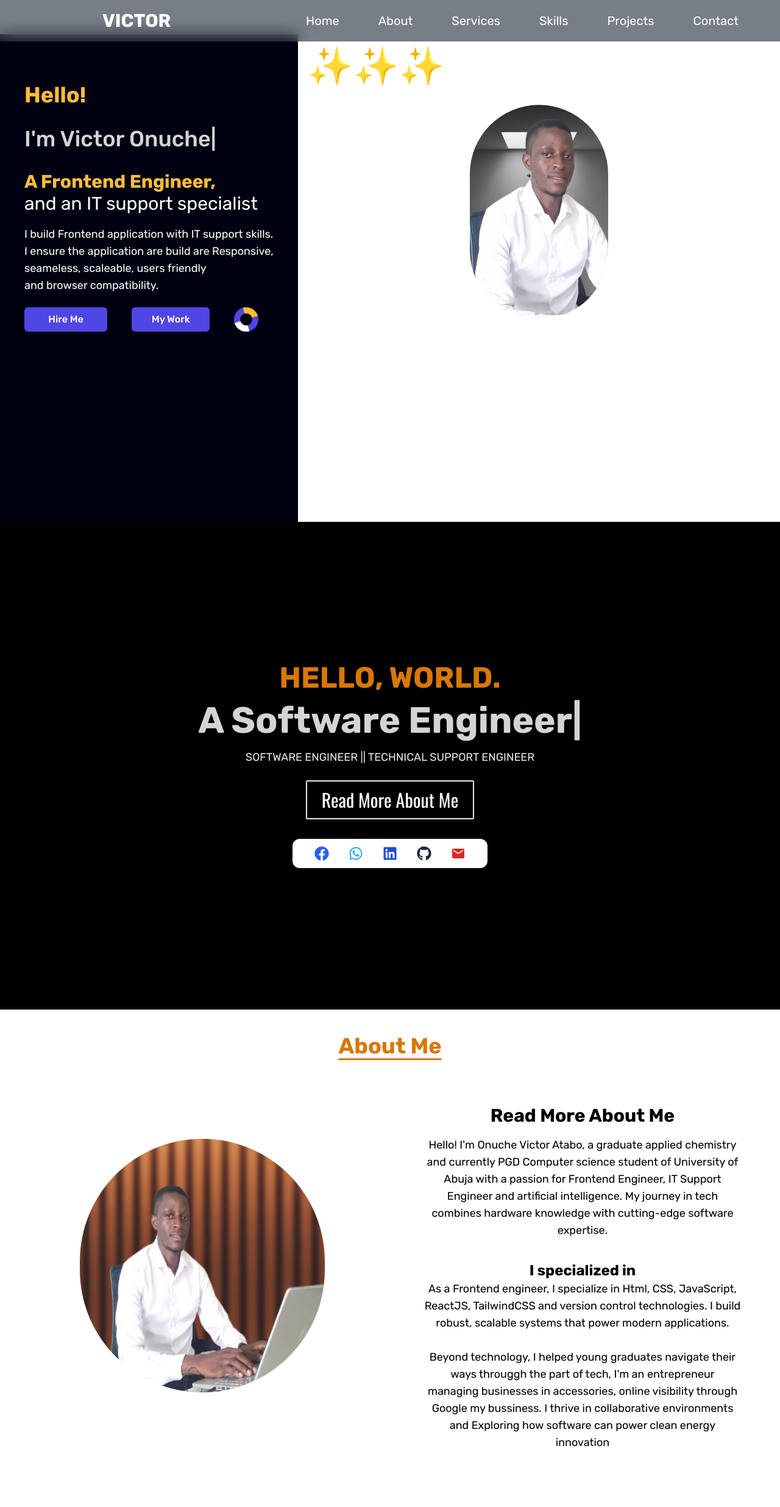
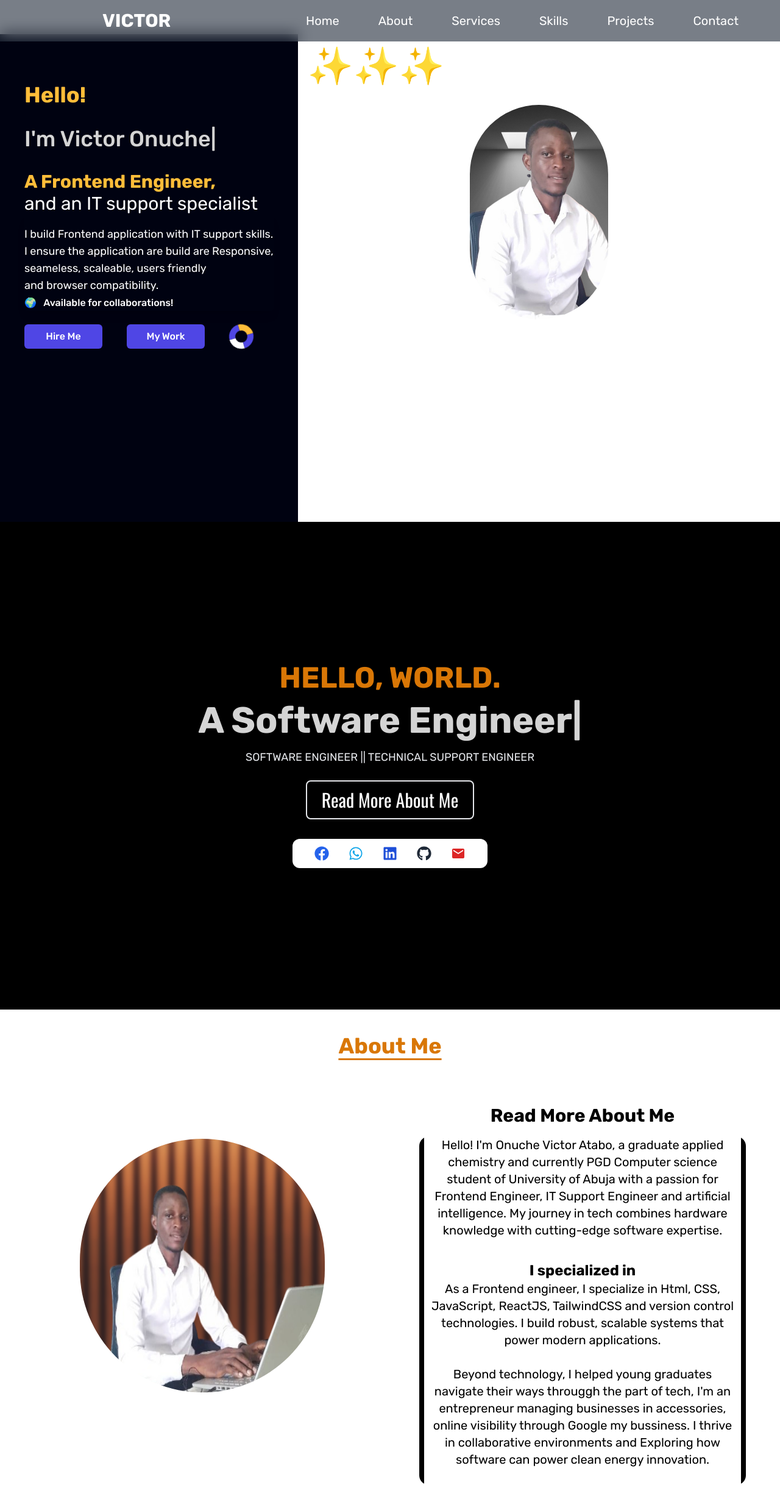
Before and after one commit to Atabo2023/My-portfolio-websites-, a React (Vite) app: page / in a window 1280 px wide. Shown: the top 2472 px of the page at 61% size. Built offline with nearby package versions, Linux system fonts and the light colour scheme; grey boxes are pictures that could not be loaded.

Commit message:
impplimented download CV button

```diff
--- a/src/About.jsx
+++ b/src/About.jsx
@@ -31,27 +31,30 @@ const About = () => {
                 />
               </div>
 
+
               <div className="flex-1 p-2 rounded-xl">
-                <span className="flex justify-center gap-2 font-rubik text-3xl font-semibold mt-16">
+                <span className="flex justify-center gap-2 font-rubik text-3xl font-semibold mt-16 mb-4">
                   Read More About Me
                 </span>{" "}
                 {/* <Social /> */}
-                <p
-                  className="justify-center items-start text-lg mt-4 font-rubik text-centern px-2 font-normal
+                {/* <div></div> */}
+                <div
+                  className="bg-black text-white rounded-2xl  w-fit justify-center items-start text-xl font-rubik px-2
                text-center place-content-center max-w-2xl"
                 >
+                  <div className="h-5/6 w-fit bg-white px-2 text-black justify-center">
                     {/* I am a passionate Engineer with specialiation in Frontend and
                   Technical Support Engineer. I'm I know for technical problem
                   solving and passionate about solving real-world problems with
                   modern technology. */}
 
                     <p>
-                    Hello! I'm Onuche Victor Atabo, a graduate applied chemistry
-                    and currently PGD Computer science student of University of
-                    Abuja with a passion for Frontend Engineer, IT Support
-                    Engineer and artificial intelligence. My journey in tech
-                    combines hardware knowledge with cutting-edge software
-                    expertise.
+                      Hello! I'm Onuche Victor Atabo, a graduate applied
+                      chemistry and currently PGD Computer science student of
+                      University of Abuja with a passion for Frontend Engineer,
+                      IT Support Engineer and artificial intelligence. My
+                      journey in tech combines hardware knowledge with
+                      cutting-edge software expertise.
                     </p>
                     <br></br>
                     <p className="justify-center font-bold text-2xl items-start font-rubik text-center pt-2 place-content-center">
@@ -66,13 +69,15 @@ const About = () => {
                     <br></br>
                     <p>
                       Beyond technology, I helped young graduates navigate their
-                    ways througgh the part of tech, I'm an entrepreneur managing
-                    businesses in accessories, online visibility through Google
-                    my bussiness. I thrive in collaborative environments and
-                    Exploring how software can power clean energy innovation
+                      ways througgh the part of tech, I'm an entrepreneur
+                      managing businesses in accessories, online visibility
+                      through Google my bussiness. I thrive in collaborative
+                      environments and Exploring how software can power clean
+                      energy innovation.
                     </p>
                     <br></br>
-                </p>
+                  </div>
+                </div>
                 {/* <p className="justify-center text-xl items-start font-rubik text-center pt-2 place-content-center">
                   I specialize in:
                   <ul> */}
--- a/src/About1.jsx
+++ b/src/About1.jsx
@@ -16,7 +16,7 @@ const About1 = () => {
         <div className="font-rubik text-5xl font-bold text-white mb-4">
           <TypeAnimation
             sequence={[
-              "I am Victor Onuche",
+              "I'm Victor Onuche",
               1000,
               "A Software Engineer",
               1000,
@@ -35,7 +35,7 @@ const About1 = () => {
         <div className="flex flex-col sm:flex-row gap-4 justify-center">
           <a
             href="#about"
-            className="px-6 py-3 p-6 border-2 text-white font-normal text-3xl rounded-sm shadow hover:bg-white hover:text-black transition"
+            className="px-6 py-3 p-6 border-2 text-white font-normal text-3xl rounded-lg shadow hover:bg-white hover:text-black transition"
           >
             Read More About Me
           </a>
--- a/src/Contactpage.jsx
+++ b/src/Contactpage.jsx
@@ -2,7 +2,6 @@ import React, { useState } from "react";
 import emailjs from "emailjs-com";
 import { FaWhatsapp, FaLinkedin, FaGithub } from "react-icons/fa";
 import { Download } from "lucide-react";
-import Onuche_resume from "../src/Images/Onuche_resume.pdf";
 import { MdEmail } from "react-icons/md";
 
 const Contactpage = () => {
@@ -42,10 +41,9 @@ const Contactpage = () => {
 
   return (
     <form
-      id="contact"
+      id="Contactpage"
       onSubmit={sendEmail}
       className="flex gap-12 m-10 w-full bg-black max-w-6xl mx-auto drop-shadow-xl rounded-2xl py-10 px-6"
-      // className="flex flex-col gap-4 w-full max-w-md mx-auto bg-white p-6 rounded-xl shadow-md"
     >
       <div className="flex-1 p-4 rounded-xl">
         <h2 className="font-montserrat font-bold text-5xl text-[#ffbd39]">
@@ -69,14 +67,6 @@ const Contactpage = () => {
             </a>
           </div>
 
-          {/* <a
-            href="https://web.whatsapp.com/"
-            target="_blank"
-            rel="noopener noreferrer"
-            className="text-sky-500 hover:text-sky-700 transition-colors duration-300 text-2xl"
-          >
-            <FaWhatsapp />
-          </a> */}
           <div className="flex gap-4">
             <FaLinkedin className="text-blue-700 mt-2 cursor-pointer" />
             <a
@@ -89,14 +79,6 @@ const Contactpage = () => {
             </a>
           </div>
 
-          {/* <a
-            href="https://www.linkedin.com/in/onuche-atabo-08a229229/"
-            target="_blank"
-            rel="noopener noreferrer"
-            className="text-blue-700 hover:text-blue-900 transition-colors duration-300 text-2xl"
-          >
-            <FaLinkedin />
-          </a> */}
           <div className="flex gap-4">
             <FaGithub className=" text-gray-800 mt-1 cursor-pointer" />
             <a
@@ -107,14 +89,6 @@ const Contactpage = () => {
               GitHub
             </a>
           </div>
-          {/* <a
-            href="https://github.com/"
-            target="_blank"
-            rel="noopener noreferrer"
-            className="text-gray-800 hover:text-black transition-colors duration-300 text-2xl"
-          >
-            <FaGithub />
-          </a> */}
 
           <div className="flex gap-4 ">
             <MdEmail className="text-red-600 mt-1 cursor-pointer" />
@@ -125,46 +99,24 @@ const Contactpage = () => {
               Gmail
             </a>
           </div>
-
-          {/* <a
-            href="mailto:onuchevictoratabo2020@gmail.com"
-            className="text-red-600 hover:text-red-800 transition-colors duration-300 text-2xl"
-          >
-            <MdEmail />
-          </a> */}
-          {/* <a
-            href="mailto:onuchevictoratabo2020@gmail.com"
-            className="text-red-600 hover:text-red-800 transition-colors duration-300 text-2xl"
-          >
-            <MdEmail />
-          </a> */}
         </div>
 
         <a
           href="/Onuche_resume.pdf"
-          download="Onuche_resume.pdf"
-          rel="noopener noreferrer"
-          className="flex items-center gap-2 mt-10 w-40 bg-blue-600 text-white px-2 py-2 rounded-lg shadow-md hover:bg-blue-700 transition-colors duration-300"
+          // download="Onuche_resume.pdf"
+          target="_blank"
+          rel="_noopener noreferrer"
+          className="flex items-center gap-2 mt-10 w-48 bg-blue-600 text-white px-2 py-2 rounded-lg shadow-md hover:bg-blue-700 transition-colors duration-300"
         >
           <Download className="w-5 h-5" />
           Download Resume
         </a>
-
-        {/* <button className="flex flex-col sm:flex-row gap-4 mt-12 justify-center">
-          <a
-            href="#about"
-            className="px-4 py-3 p-4 border-1 font-rubik text-white bg-blue-700 font-normal text-xl rounded-lg shadow hover:bg-white hover:text-black transition-colors duration-300"
-          >
-            Download My CV
-          </a>
-        </button> */}
       </div>
       <div className="flex-1 flex-col bg-white p-8 gap-8 rounded-xl">
         {" "}
         <h2 className="text-2xl font-bold text-center font-rubik text-black mb-6">
           Get In Touch
         </h2>
-        {/* <h2 className="text-xl font-bold text-center">Get In Touch</h2> */}
         <input
           type="text"
           name="name"
--- a/src/Hero.jsx
+++ b/src/Hero.jsx
@@ -41,29 +41,26 @@ const Hero = () => {
               I build Frontend application with IT support skills. <br></br> I
               ensure the application are build are Responsive, <br></br>{" "}
               seameless, scaleable, users friendly <br></br>and browser
-              compatibility.
+              compatibility. <br></br>
+              <span className="text-lg text-white sm:text-base font-medium">
+                <span className="pr-2">🌍</span> Available for collaborations!
+              </span>
             </motion.div>
           </p>
           <div className="flex gap-10">
-            <button
-              href="#contact"
-              className="text-base mt-6 text-white p-2 rounded-md w-4/12 font-rubik hover:bg-purple-500  bg-indigo-600 font-medium"
-            >
-              Hire Me
-            </button>
+            <a href="#Contactpage">
+              <button className="text-base mt-6 text-white p-2 rounded-md w-32 font-rubik hover:bg-purple-500  bg-indigo-600 font-medium">
+                Hire Me
+              </button>
+            </a>
 
-            <a
-              href="https://github.com/Atabo2023"
-              target="_blank"
-              rel="noopener noreferrer"
-            >
-              <button className="text-base mt-6 text-white p-2 rounded-md w-32 font-rubik hover:bg-[#ffbd39]  hover:text-[#000211] bg-indigo-600 font-medium">
+            <a href="#Contactpage" target="_blank" rel="noopener noreferrer">
+              <button className="text-base mt-6 text-white p-2 rounded-md w-32 font-rubik hover:bg-indigo-500  hover:text-white bg-indigo-600 font-medium">
                 My Work
               </button>
             </a>
-            <div className="items-center justify-center align-bottom mt-6">
-              <div className="w-10 h-10 border-[10px] border-indigo-600  border-t-[#ffbd39] border-b-white rounded-full animate-spin"></div>
-            </div>
+
+            <div className="w-10 h-10 border-[10px] mt-6 border-indigo-600  border-t-[#ffbd39] border-b-white rounded-full animate-spin"></div>
           </div>
         </div>
         {/* <div></div> */}
@@ -107,19 +104,11 @@ const Hero = () => {
             </div>
             {/* <div className="flex justify-between"></div> */}
           </div>
-          {/* <p className="text-4xl text-white">
-            This is the second column content.
-          </p> */}
+
         </div>
       </div>
 
-      {/* <div className="flex md:flex-row w-full h-screen bg-zinc-500">
-        <div className="flex-1 text-xl text-white font-bold bg-black">Hero</div>
 
-        <div>
-          <div className="flex-1 text-xl font-bold">Hero</div>
-        </div>
-      </div> */}
     </>
   );
 };
--- a/src/Nav.jsx
+++ b/src/Nav.jsx
@@ -12,7 +12,7 @@ const Nav = () => {
           <a href="#" className="hover:text-gray-400">
             Home
           </a>
-          <a href="#" className="hover:text-gray-400">
+          <a href="#about" className="hover:text-gray-400">
             About
           </a>
           <a href="#" className="hover:text-gray-400">
@@ -24,7 +24,7 @@ const Nav = () => {
           <a href="#" className="hover:text-gray-400">
             Projects
           </a>
-          <a href="#contact" className="hover:text-gray-400">
+          <a href="#Contactpage" className="hover:text-gray-400">
             Contact
           </a>
         </div>
```
Also changed, not shown: 1 other file (tests, documents, lock files or other folders). Lines whose indentation alone changed are shown as unchanged.
